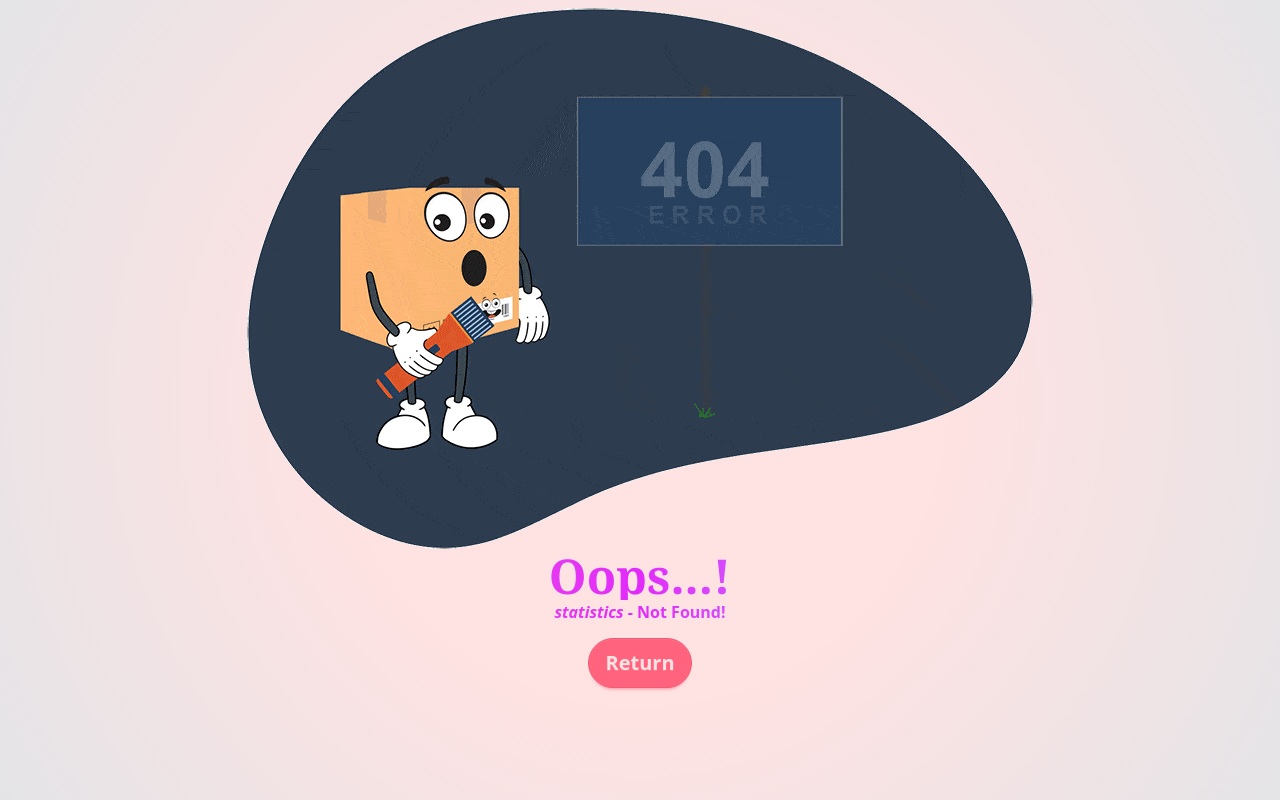
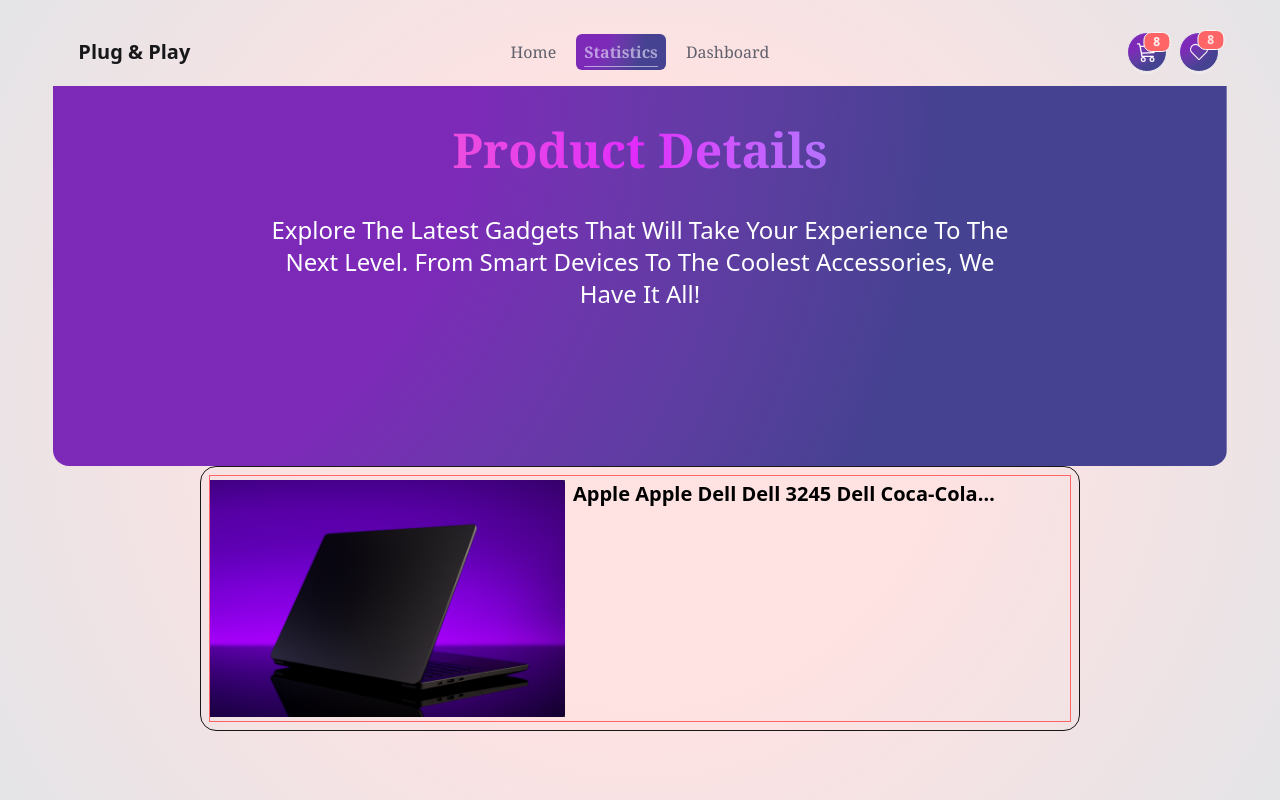
Before and after one commit to rakib-hasan-78/price-cart, a React (Vite) app: page /statistics in a window 1280 px wide. Before the commit this address had no page. Built offline with nearby package versions, Linux system fonts and the light colour scheme; a web font is replaced by a local one.

Commit message:
adding custom useToggle hook to optimize

```diff
--- a/src/Components/Card/Card.jsx
+++ b/src/Components/Card/Card.jsx
@@ -1,15 +1,12 @@
-import React, { useState } from 'react';
+import React from 'react';
 import { CiHeart } from "react-icons/ci";
 import { AiOutlineMinus, AiOutlinePlus } from "react-icons/ai";
 import { BsCart3 } from "react-icons/bs";
+import useToggle from '../../Utilities/Hooks/useToggle/useToggle';
 
 const Card = ({product}) => {
     const {product_title, product_image, price} = product;
-    const [expand, setExpand] = useState(false);
-
-    const expandHandler = ()=>{
-        setExpand(!expand);
-    }
+    const [expand, setExpand] = useToggle();
 
     return (
         <div
@@ -23,7 +20,7 @@ const Card = ({product}) => {
                 {/* product title */}
                 <div className='w-full'>
                     <h3
-                    onClick={expandHandler}
+                    onClick={setExpand}
                      className={`font-semibold xxs:text-sm md:text-base lg:text-lg xl:text-lg cursor-pointer mt-3 text-left text-black leading-6`}>
                         { <span className={`${expand ? 'line-clamp-none':'line-clamp-1'}`}>
                             {product_title}
--- /dev/null
+++ b/src/Components/DetailCard/DetailCard.jsx
@@ -0,0 +1,25 @@
+import React from 'react';
+import im from '../../assets/hero.png';
+import useToggle from '../../Utilities/Hooks/useToggle/useToggle';
+const DetailCard = () => {
+    const [detail, setDetail] = useToggle();
+    return (
+        <div className='w-9/12 h-auto p-2 flex items-center justify-center border relative mx-auto rounded-2xl'>
+            <div className='w-full py-1 border border-red-400 flex xxs:flex-col md:flex-row items-start justify-start space-x-2'>
+                <div className='w-5/12 h-full'>
+                    <img src={im} alt="xxx" />
+                </div>
+
+                <div className='w-7/12'>
+                    <div className='w-full h-auto flex flex-col space-y-2'>
+                        <h3
+                        onClick={setDetail}
+                        className={`font-semibold xxs:text-sm md:text-base lg:text-lg xl:text-xl cursor-pointer  text-left text-black ${detail ? 'line-clamp-none' :'line-clamp-1'}`}>apple apple dell dell  3245 dell coca-cola smartwatch smart pen and some jam & jelly</h3>
+                    </div>
+                </div>
+            </div>
+        </div>
+    );
+};
+
+export default DetailCard;
--- a/src/Components/Hero/Hero.jsx
+++ b/src/Components/Hero/Hero.jsx
@@ -1,9 +1,9 @@
 import React from 'react';
 
-const Hero = ({children}) => {
+const Hero = ({children , className}) => {
     return (
         <div
-        className={`hero bg-hero xxs:h-[300px] lg:h-[600px] custom-bg items-start relative`}>
+        className={`hero bg-hero custom-bg items-start relative ${className}`}>
             {children}
         </div>
     );
--- /dev/null
+++ b/src/Components/ProductDetails/ProductDetails.jsx
@@ -0,0 +1,27 @@
+import React from 'react';
+import Hero from './../Hero/Hero';
+import DetailCard from './../DetailCard/DetailCard';
+
+const ProductDetails = () => {
+    return (
+        <section className='w-full h-auto flex flex-col'>
+            <Hero className={`h-[380px]`}>
+            {
+               <div className='bg-hero'>
+
+                <div className='w-full xl:px-20 2xl:px-40 '>
+                    <h1 className='text-bg hero-title'> Product Details </h1>
+
+                    <p className="hero-brief">
+                    Explore the latest gadgets that will take your experience to the next level. From smart devices to the coolest accessories, we have it all!
+                    </p>
+                </div>
+                </div>
+            }
+            </Hero>
+            <DetailCard />
+        </section>
+    );
+};
+
+export default ProductDetails;
--- a/src/Pages/Home/Home.jsx
+++ b/src/Pages/Home/Home.jsx
@@ -10,7 +10,7 @@ const Home = () => {
     const [search, setSearch]= useState('')
     return (
         <div className={`w-full min-h-full flex flex-col items-center`}>
-           <Hero>
+           <Hero className={`xxs:h-[300px] lg:h-[600px]`}>
             {
                <div className='bg-hero'>
 
--- /dev/null
+++ b/src/Pages/Statistics/Statistics.jsx
@@ -0,0 +1,12 @@
+import React from 'react';
+import ProductDetails from './../../Components/ProductDetails/ProductDetails';
+
+const Statistics = () => {
+    return (
+        <div>
+            <ProductDetails  />
+        </div>
+    );
+};
+
+export default Statistics;
--- /dev/null
+++ b/src/Utilities/Hooks/useToggle/useToggle.js
@@ -0,0 +1,9 @@
+import { useState } from "react"
+
+const useToggle =()=>{
+    const [toggle , setToggle] = useState(false);
+    const handleToggle = ()=> setToggle(!toggle);
+    return [toggle , handleToggle];
+}
+
+export default useToggle;
```
Also changed, not shown: src/main.jsx (+10 -0 lines).
